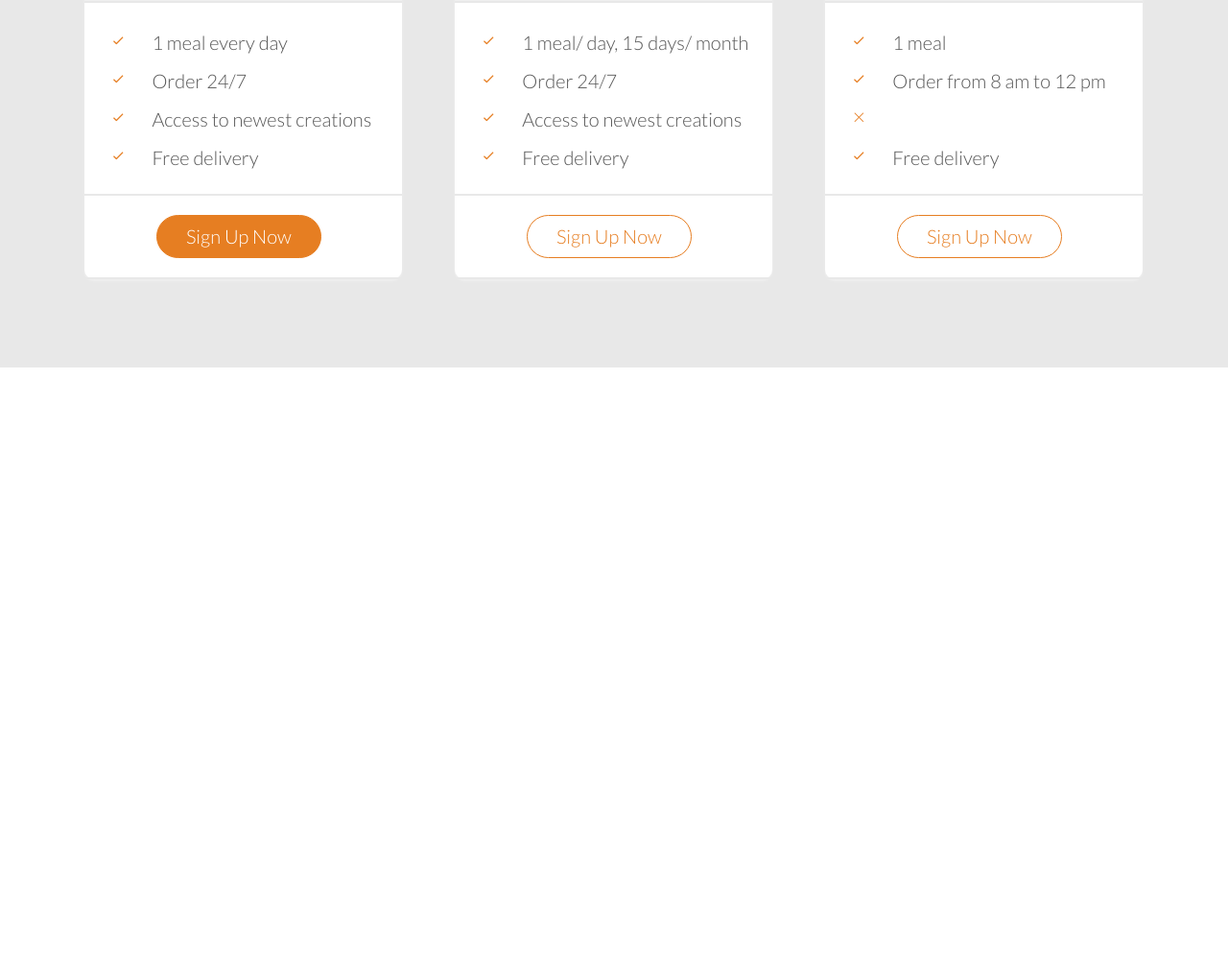
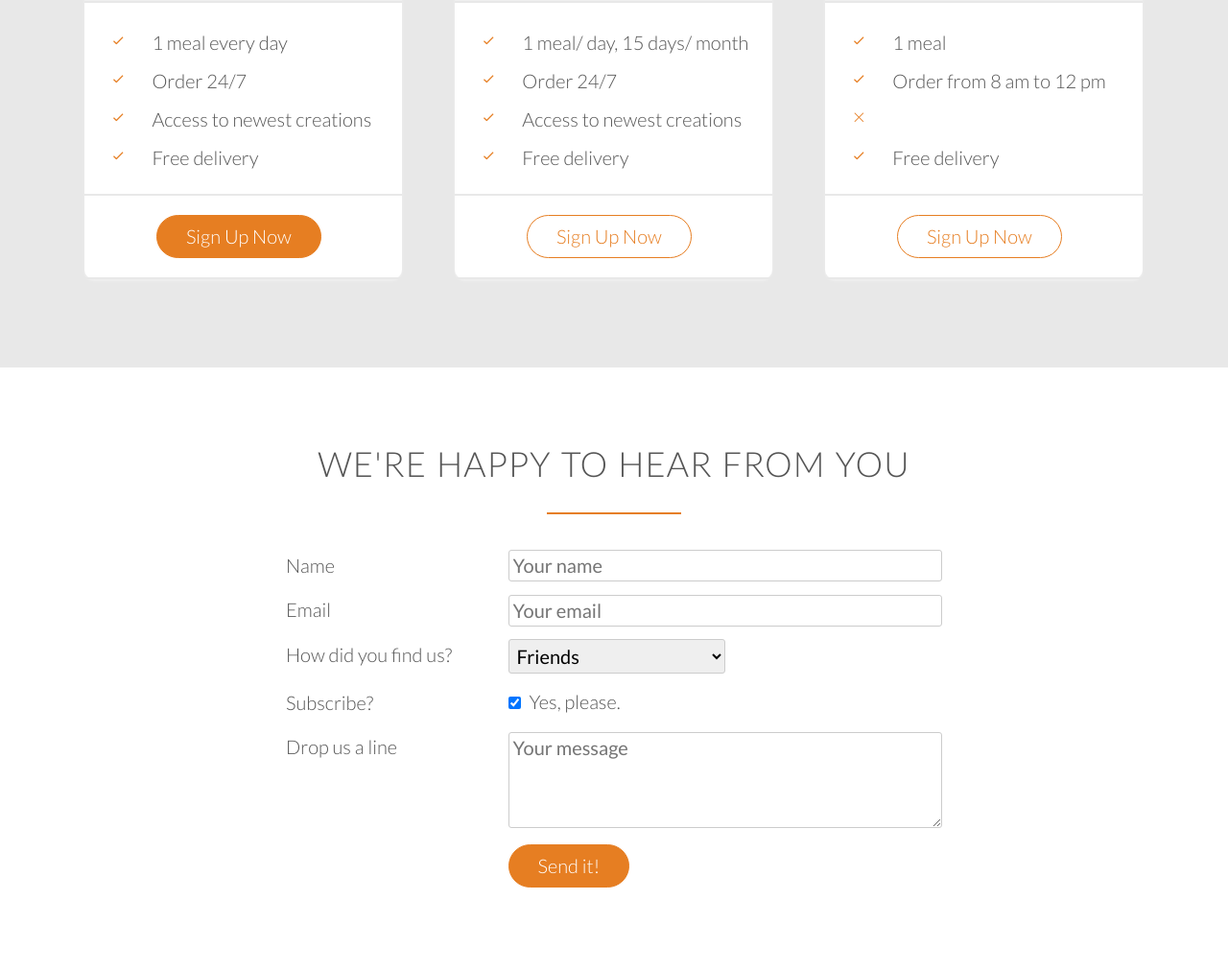
Before and after one commit to trungvuh/Healthy_Kitchen, a plain HTML site: page index.html in a window 1280 px wide. Shown: the part 4321-5333 px from the top of the page at 96% size. Before the commit the page ends 4704 px from the top, so only its background shows below. Drawn offline with Linux system fonts and the light colour scheme; files whose address does not match are found by name.

Commit message:
Add contact form

```diff
--- a/index.html
+++ b/index.html
@@ -278,6 +278,7 @@
         </section>
 
         <!--     Sixth Section - Meal Plans     -->
+
         <section class="section-plans">
             <div class="row">
                 <h2>Start eating healthy today</h2>
@@ -346,35 +347,87 @@
             </div>
         </section>
 
+        <!--     7th Section - Contact Form     -->
+
+        <section class="section-form">
+            <div class="row">
+                <h2>We're happy to hear from you</h2>
+            </div>
+            <div class="row">
+                <form class="contact-form" method="post" action="#">
+                    <div class="row">
+                       <div class="col span-1-of-3 contact-label">
+                          <label for="name">Name</label>
+                       </div>
+                       <div class="col span-2-of-3">
+                           <input id="name" type="text" name="name" placeholder="Your name" required>
+                       </div>
+                    </div>
+                    <div class="row">
+                       <div class="col span-1-of-3 contact-label">
+                          <label for="email">Email</label>
+                       </div>
+                       <div class="col span-2-of-3">
+                           <input id="email" type="email" name="email" placeholder="Your email" required>
+                       </div>
+                    </div>
+                    <div class="row">
+                       <div class="col span-1-of-3 contact-label">
+                          <label for="find-us">How did you find us?</label>
+                       </div>
+                       <div class="col span-2-of-3">
+                           <select name="find-us" id="find-us">
+                               <option value="friends" selected>Friends</option>
+                               <option value="ads">Advertisement</option>
+                               <option value="search">Search Engine</option>
+                               <option value="other">Other</option>
+                           </select>
+                       </div>
+                    </div>
+                    <div class="row">
+                       <div class="col span-1-of-3 contact-label">
+                          <label>Subscribe?</label>
+                       </div>
+                       <div class="col span-2-of-3">
+                           <input id="subs" type="checkbox" name="subscribe" checked> Yes, please.
+                       </div>
+                    </div>
+                    <div class="row">
+                       <div class="col span-1-of-3 contact-label">
+                          <label for="message">Drop us a line</label>
+                       </div>
+                       <div class="col span-2-of-3">
+                           <textarea name="message" id="message" placeholder="Your message"></textarea>
+                       </div>
+                    </div>
+                    <div class="row">
+                       <div class="col span-1-of-3">
+                          <label>&nbsp</label>
+                       </div>
+                       <div class="col span-2-of-3">
+                           <input type="submit" value="Send it!">
+                       </div>
+                    </div>
+
+                </form>
+            </div>
+        </section>
+
+
     </body>
 
 </html>
 
 
 <!--
-Title: Start eating healthy today
+Title: We're happy to hear from you
 
-Plan 1: Premium
-399$ per month
-That’s only 13.30$ per meal
-1 meal every day
-Order 24/7
-Access to newest creations
-Free delivery
-
-Plan 2: Pro
-149$ per month
-That’s only 14.90$ per meal
-1 meal 10 days/month
-Order 24/7
-Access to newest creations
-Free delivery
-
-Plan 3: Starter
-19$ per meal
-1 meal
-Order from 8 am to 12 pm
-Free delivery
+Fields to include:
+Name
+Email
+How did you find us?
+Newsletter
+Drop us a line
 
 
 -->
--- a/resources/css/style.css
+++ b/resources/css/style.css
@@ -142,7 +142,8 @@ header {
 --------------------------------*/
 
 .btn:link,
-.btn:visited {
+.btn:visited,
+input[type=submit] {
     display: inline-block;
     padding: 0.5rem 1.5rem;
     font-weight: 300;
@@ -154,7 +155,8 @@ header {
 
 
 .btn-full:link,
-.btn-full:visited {
+.btn-full:visited,
+input[type=submit] {
     background-color: #e67e22;
     border: 1px solid #e67e22;
     color: #fff;
@@ -167,10 +169,13 @@ header {
 }
 
 .btn:hover,
-.btn:active {
+.btn:active,
+input[type=submit]:hover,
+input[type=submit]:hover {
     background-color: #bf6516;
     color: #fff;
     border: 1px solid #bf6516;
+    cursor: pointer;
 }
 
 /* -----------------------------
@@ -446,3 +451,43 @@ cite img {
 .plan-box div:first-child {
     background-color: #efefef;
 }
+
+
+/* -----------------------------
+    Section 7 - Contact Form
+--------------------------------*/
+
+.contact-form {
+    width: 60%;
+    margin: 0 auto;
+}
+
+.contact-label {
+    margin-top: 1.7%;
+    vertical-align: middle;
+}
+
+input[type=text],
+input[type=email],
+select, textarea {
+    width: 100%;
+    padding: 0.2rem;
+    border-radius: 3px;
+    border: 1px solid #ccc;
+}
+
+select {
+    width: 50%;
+}
+
+textarea {
+    height: 5rem;
+}
+
+input[type=checkbox] {
+    margin: 0.5rem 0.25rem 0.5rem 0;
+}
+
+*:focus {
+    outline: none;
+}
```
